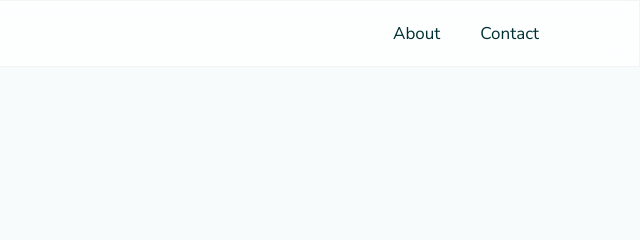
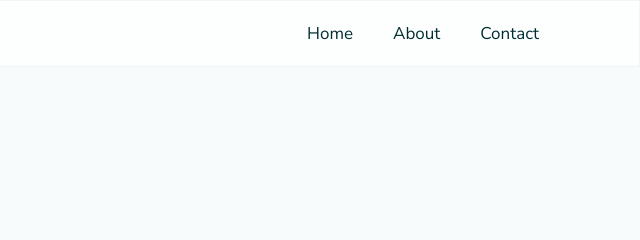
Before and after one commit to KarenPamela99/portfolio, a plain HTML site: page index.html in a window 1280 px wide. Shown: the top 240 px of the page, 640-1280 px from the left. Drawn offline with Linux system fonts and the light colour scheme.

Commit message:
chore: home link added in nav

```diff
--- a/index.html
+++ b/index.html
@@ -22,6 +22,9 @@
 
       <nav class="nav">
         <ul class="nav__menu">
+          <li class="nav__item">
+            <a href="/" class="nav__link">Home</a>
+          </li>
           <li class="nav__item">
             <a href="/pages/about.html" class="nav__link">About</a>
           </li>
```
Also changed, not shown: pages/about.html (+3 -0 lines).
